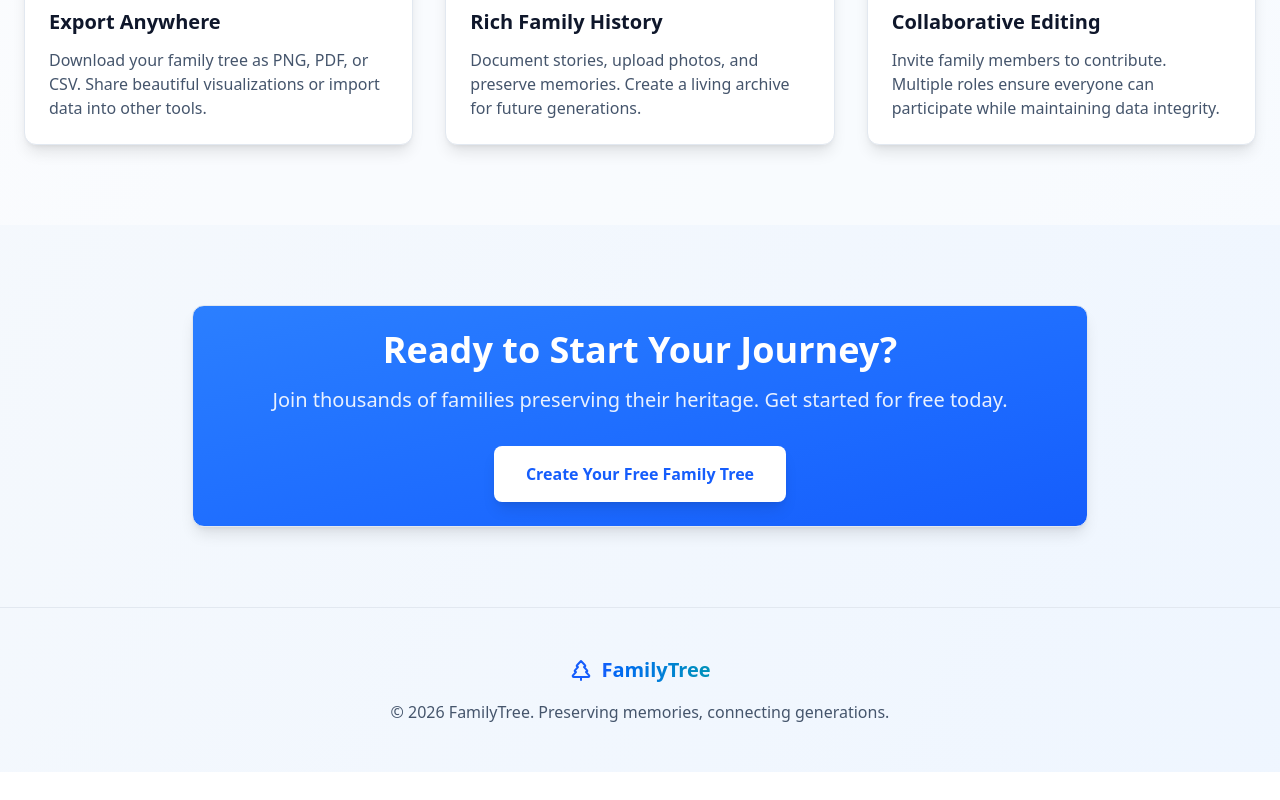
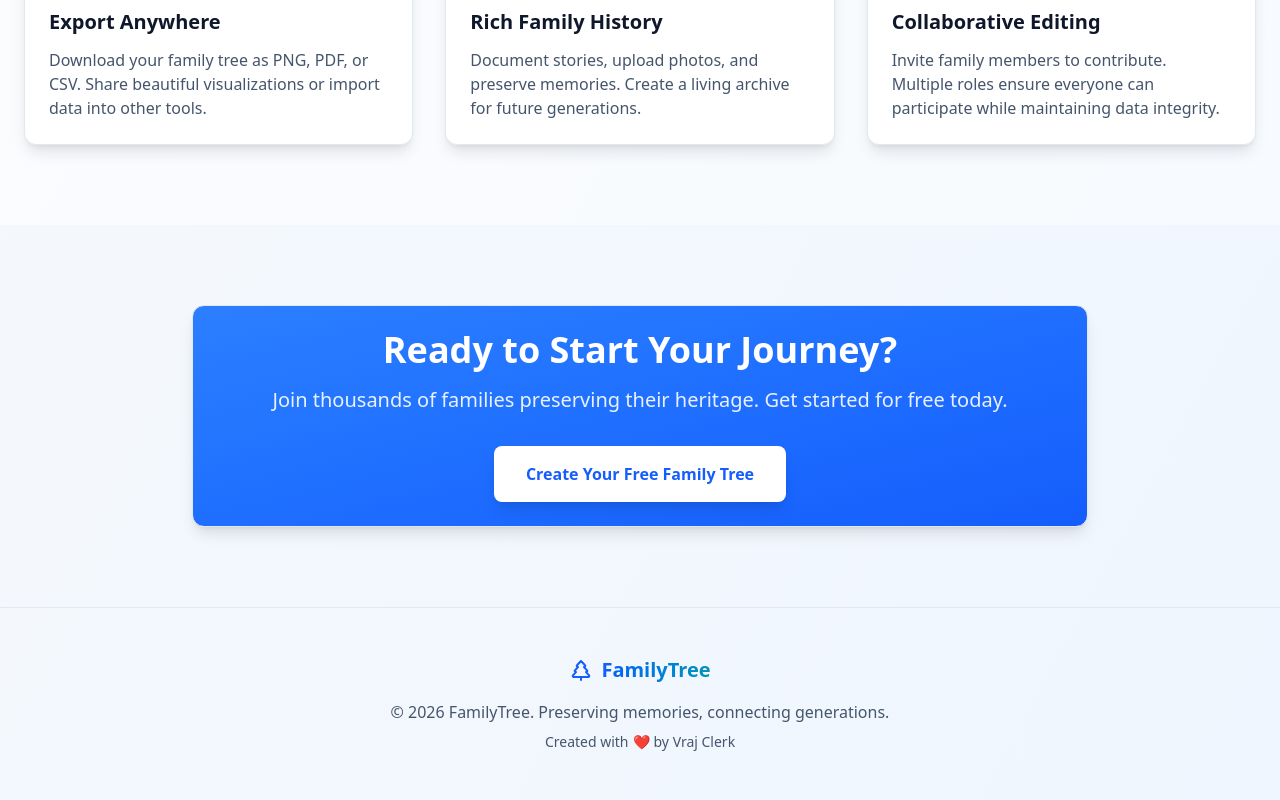
Before and after one commit to vrajclerk/Family-Tree, a React (Vite) app: page / in a window 1280 px wide. Shown: the part 1575-2375 px from the top of the page. Before the commit the page ends 2347 px from the top, so only its background shows below. Built offline with nearby package versions, Linux system fonts and the light colour scheme; no server answers.

Commit message:
feat: add landing page with hero and feature sections

```diff
--- a/src/pages/LandingPage.tsx
+++ b/src/pages/LandingPage.tsx
@@ -159,7 +159,10 @@ const LandingPage: React.FC = () => {
                         <TreePine className="w-6 h-6 text-blue-600" />
                         <span className="text-xl font-bold gradient-text">FamilyTree</span>
                     </div>
-                    <p>&copy; 2026 FamilyTree. Preserving memories, connecting generations.</p>
+                    <p>&copy; {new Date().getFullYear()} FamilyTree. Preserving memories, connecting generations.</p>
+                    <p className="mt-2 text-sm font-medium flex items-center justify-center gap-1">
+                        Created with <span className="text-red-500">❤️</span> by Vraj Clerk
+                    </p>
                 </div>
             </footer>
         </div>
```
